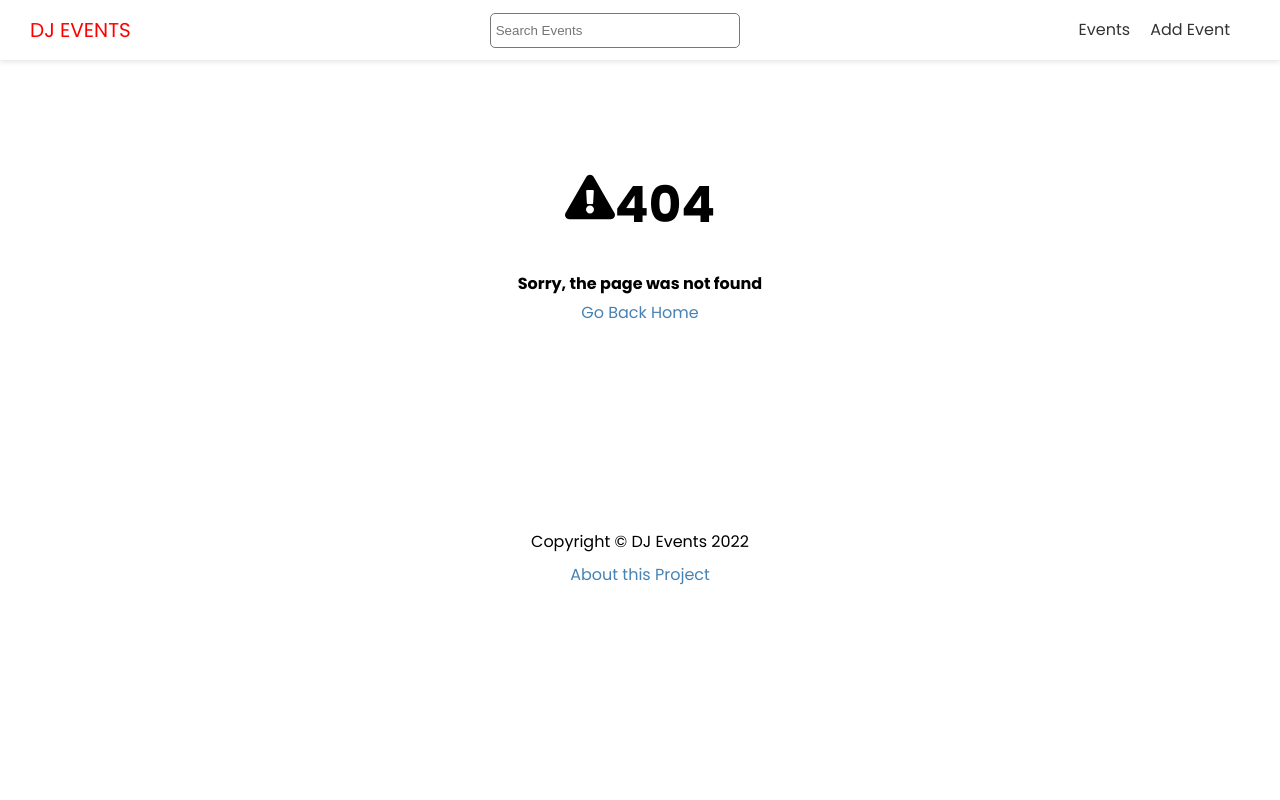
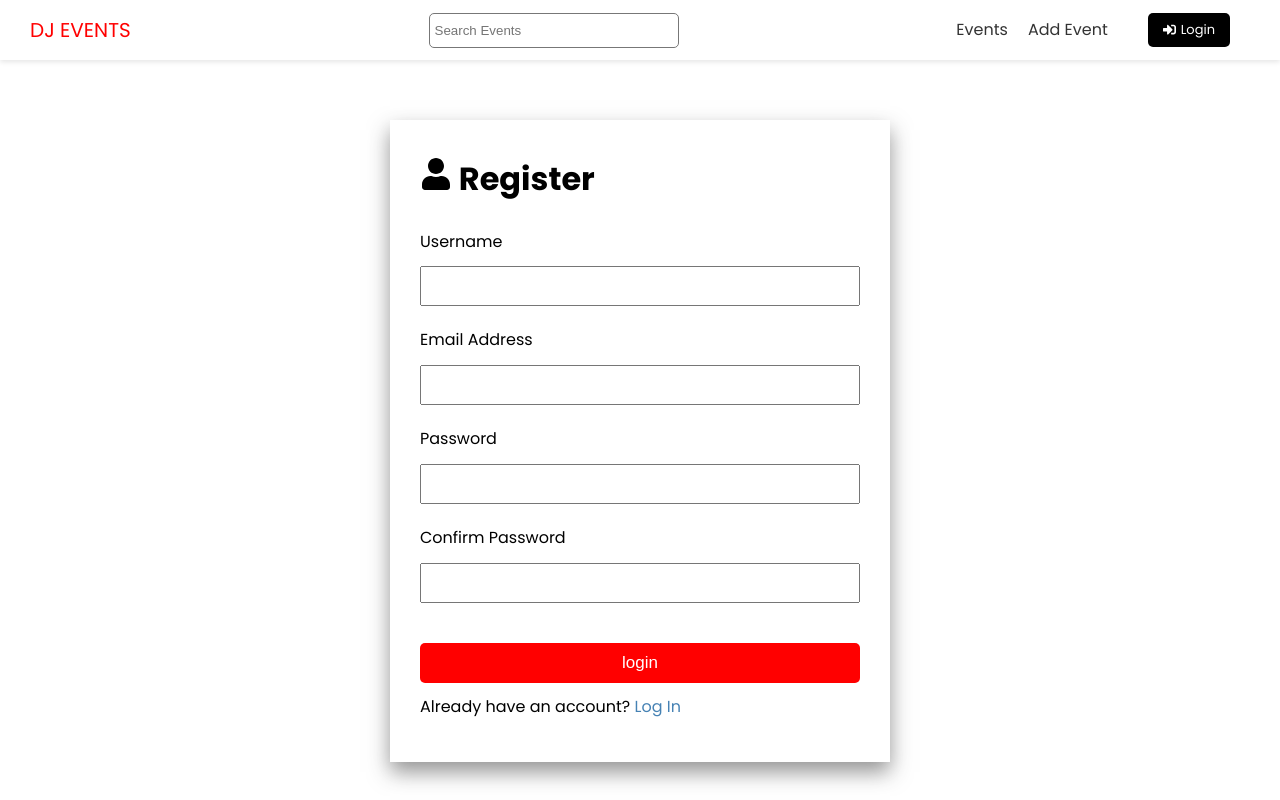
Before and after one commit to nelson2411/dj-events, a Next.js app: page /account/register in a window 1280 px wide. Before the commit this address had no page. Shown: the top 800 px of the page. Built offline with nearby package versions, Linux system fonts and the light colour scheme.

Commit message:
added login & register pages

```diff
--- a/components/header/Header.js
+++ b/components/header/Header.js
@@ -1,4 +1,5 @@
 import React from "react";
+import { FaSignInAlt, FaSignOutAlt } from "react-icons/fa";
 import Link from "next/link";
 import Search from "../search/Search";
 import styles from "@/styles/Header.module.css";
@@ -24,6 +25,14 @@
               <a>Add Event</a>
             </Link>
           </li>
+          <li>
+            <Link href="/account/login">
+              <a className="btn-secondary btn-icon">
+                <FaSignInAlt />
+                Login
+              </a>
+            </Link>
+          </li>
         </ul>
       </nav>
     </header>
--- /dev/null
+++ b/pages/account/register.js
@@ -0,0 +1,80 @@
+import React from "react";
+import { FaUser } from "react-icons/fa";
+import { ToastContainer, toast } from "react-toastify";
+import "react-toastify/dist/ReactToastify.css";
+import Link from "next/link";
+import Layout from "@/components/layout/Layout";
+import styles from "@/styles/AuthForm.module.css";
+
+const RegisterPage = () => {
+  const [username, setUsername] = React.useState("");
+  const [email, setEmail] = React.useState("");
+  const [password, setPassword] = React.useState("");
+  const [passwordConfirm, setPasswordConfirm] = React.useState("");
+
+  const handleSubmit = (e) => {
+    e.preventDefault();
+    if (password !== passwordConfirm) {
+      toast.error("Passwords do not match");
+      return;
+    }
+    console.table({ username, email, password });
+  };
+  return (
+    <Layout title="User Registration">
+      <div className={styles.auth}>
+        <h1>
+          <FaUser /> Register
+        </h1>
+        <ToastContainer />
+        <form onSubmit={handleSubmit}>
+          <div>
+            <label htmlFor="email">Username</label>
+            <input
+              type="text"
+              id="username"
+              value={username}
+              onChange={(e) => setUsername(e.target.value)}
+            />
+          </div>
+
+          <div>
+            <label htmlFor="email">Email Address</label>
+            <input
+              type="email"
+              id="email"
+              value={email}
+              onChange={(e) => setEmail(e.target.value)}
+            />
+          </div>
+          <div>
+            <label htmlFor="password">Password</label>
+            <input
+              type="password"
+              id="password"
+              value={password}
+              onChange={(e) => setPassword(e.target.value)}
+            />
+          </div>
+          <div>
+            <label htmlFor="passwordConfirm">Confirm Password</label>
+            <input
+              type="password"
+              id="passwordConfirm"
+              value={passwordConfirm}
+              onChange={(e) => setPasswordConfirm(e.target.value)}
+            />
+          </div>
+
+          <input type="submit" value="login" className="btn" />
+        </form>
+        <p>
+          Already have an account?
+          <Link href="/account/login"> Log In</Link>
+        </p>
+      </div>
+    </Layout>
+  );
+};
+
+export default RegisterPage;
--- /dev/null
+++ b/styles/AuthForm.module.css
@@ -0,0 +1,31 @@
+.auth {
+  max-width: 500px;
+  margin: auto;
+  padding: 30px;
+  box-shadow: 0px 10px 20px 0px rgba(50, 50, 50, 0.52);
+}
+
+.auth label {
+  display: block;
+  margin-bottom: 10px;
+}
+
+.auth input[type="text"],
+.auth input[type="email"],
+.auth input[type="password"] {
+  display: block;
+  width: 100%;
+  height: 40px;
+  padding: 5px;
+  font-size: 18px;
+}
+
+.auth input[type="submit"] {
+  margin-top: 20px;
+  width: 100%;
+  font-size: 17px;
+}
+
+.auth div {
+  margin-bottom: 20px;
+}
```
Also changed, not shown: pages/account/login.js (added, +53 -0 lines).
